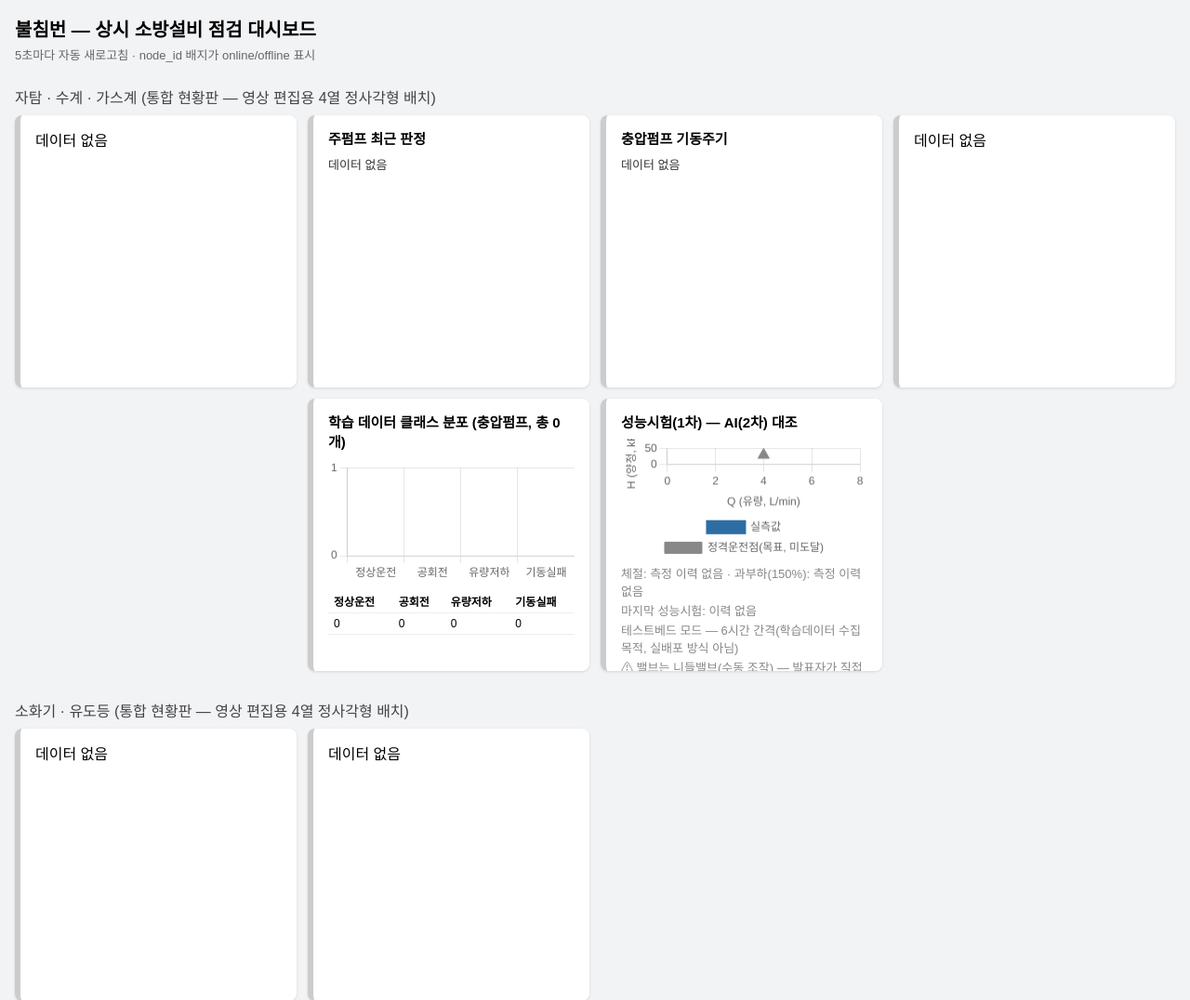
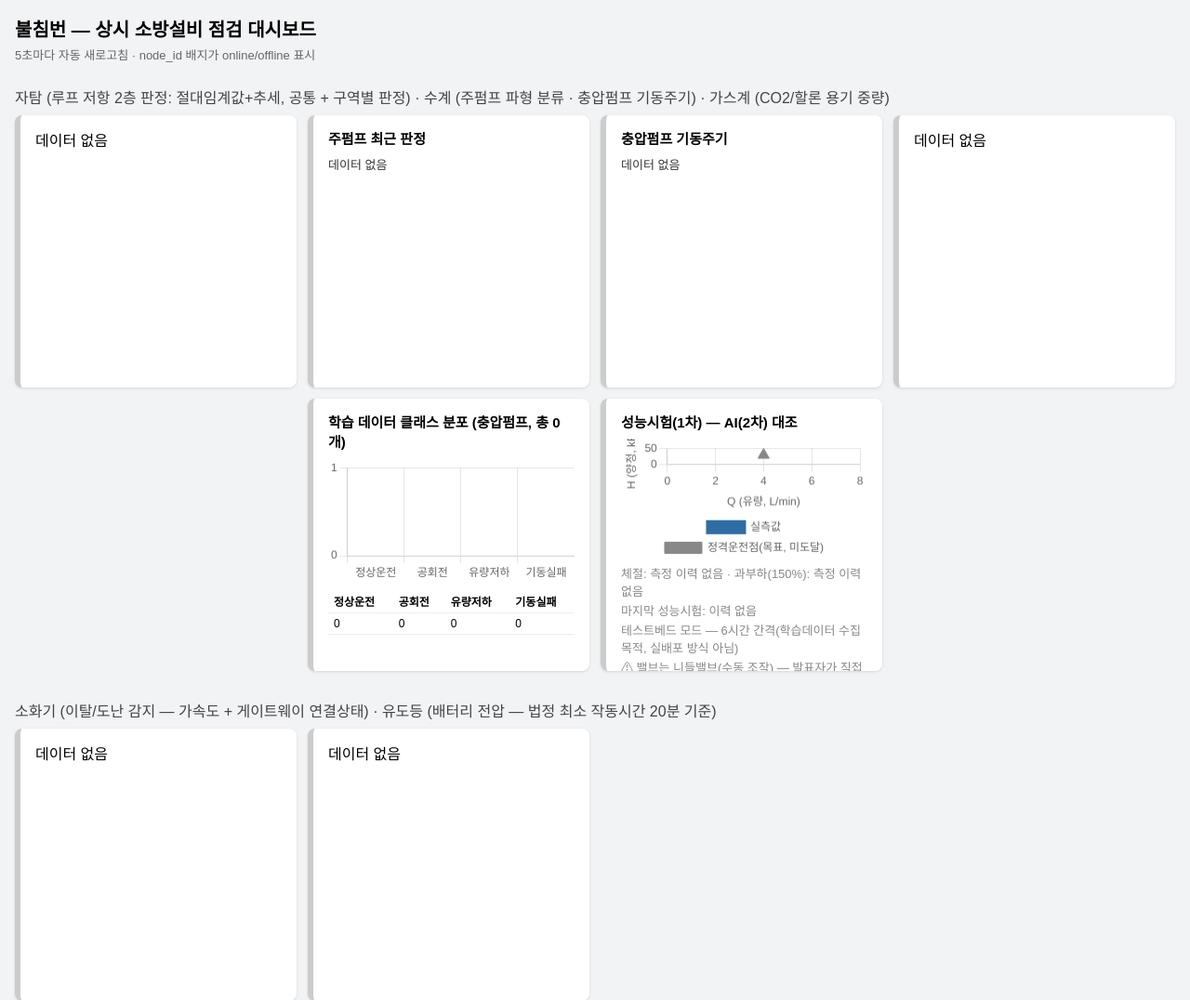
Before and after one commit to Billiardchalktheif/2026ESWContest_free_bulchimbeon, a Flask app: page / in a window 1280 px wide. Shown: the top 1076 px of the page at 93% size. Run offline with Flask 3, Linux system fonts and the light colour scheme; data that the repository does not hold is empty.

Commit message:
유도등 카드 표시 순서를 1·3·2·4층으로 조정, 섹션 제목을 통합판 문구 대신 원래 설명 문구로 원복
Co-Authored-By: Claude Sonnet 5 <noreply@anthropic.com>

```diff
--- a/bulchimbeon_sw/dashboard/app.py
+++ b/bulchimbeon_sw/dashboard/app.py
@@ -357,6 +357,19 @@ def get_evac_light_cards(conn, heartbeats):
             "demo_mode": bool(r["demo_mode"]),
             "heartbeat": heartbeats.get(node_id),
         })
+
+    # 영상 편집용 카드 배치 순서 — 실제 우선순위/중요도와 무관하게, 소화기 카드 4개와
+    # 나란히 놓았을 때 스케치와 맞도록 1층→3층→2층→4층 순으로 재배열한다. 목록에 없는
+    # zone(노드 이름이 바뀌거나 늘어난 경우)은 안전하게 뒤쪽에 원래 순서 그대로 붙는다.
+    _EVAC_DISPLAY_ORDER = ["1층 복도", "3층 복도", "2층 복도", "4층 복도"]
+
+    def _evac_sort_key(card):
+        try:
+            return _EVAC_DISPLAY_ORDER.index(card["zone"])
+        except ValueError:
+            return len(_EVAC_DISPLAY_ORDER)
+
+    cards.sort(key=_evac_sort_key)
     return cards
 
 
--- a/bulchimbeon_sw/dashboard/templates/index.html
+++ b/bulchimbeon_sw/dashboard/templates/index.html
@@ -43,7 +43,7 @@
   <h1>불침번 — 상시 소방설비 점검 대시보드</h1>
   <div class="subtitle">5초마다 자동 새로고침 · node_id 배지가 online/offline 표시</div>
 
-  <div class="section-title">자탐 · 수계 · 가스계 (통합 현황판 — 영상 편집용 4열 정사각형 배치)</div>
+  <div class="section-title">자탐 (루프 저항 2층 판정: 절대임계값+추세, 공통 + 구역별 판정) · 수계 (주펌프 파형 분류 · 충압펌프 기동주기) · 가스계 (CO2/할론 용기 중량)</div>
   <div class="grid">
     {% for c in fire_alarm_cards %}
     <div class="card status-{{ c.status }}">
@@ -161,7 +161,7 @@
     </div>
   </div>
 
-  <div class="section-title">소화기 · 유도등 (통합 현황판 — 영상 편집용 4열 정사각형 배치)</div>
+  <div class="section-title">소화기 (이탈/도난 감지 — 가속도 + 게이트웨이 연결상태) · 유도등 (배터리 전압 — 법정 최소 작동시간 {{ evac_min_discharge_min }}분 기준)</div>
   <div class="grid">
     {% for c in extinguisher_cards %}
     <div class="card status-{{ c.status }}">
```
